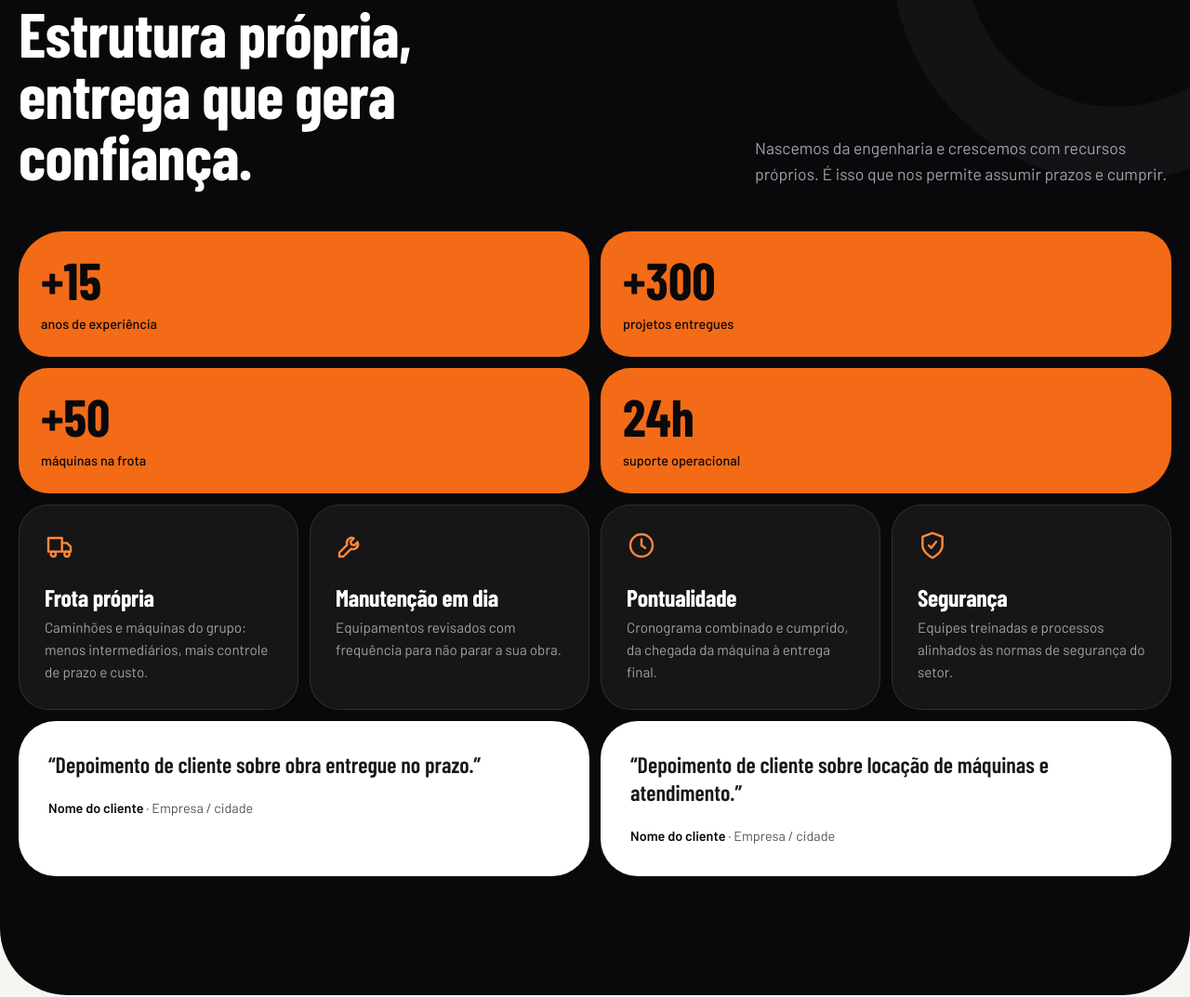
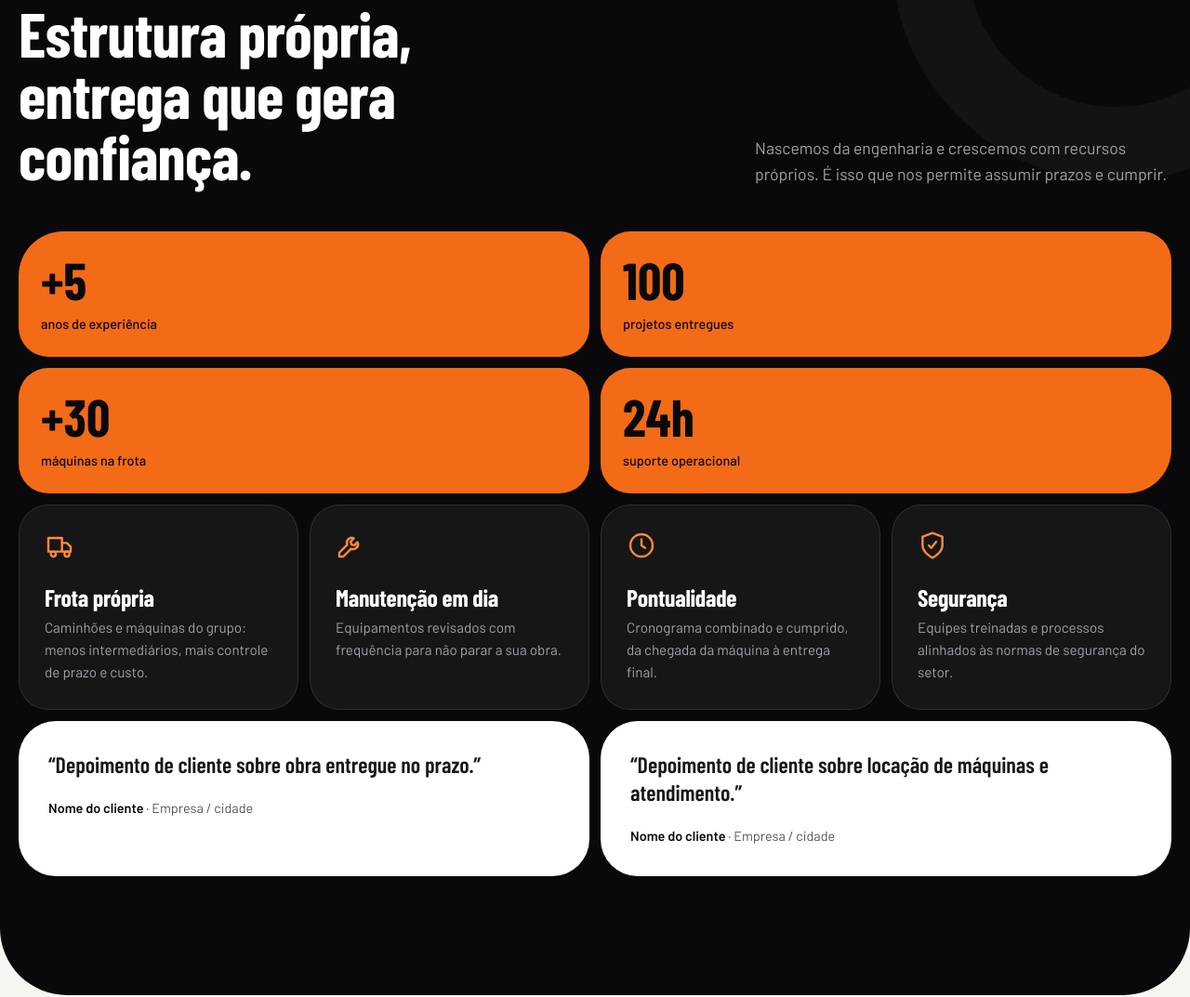
Before and after one commit to Gabriel-Machado25/GRUPO-ENG, a plain HTML site: page index.html in a window 1280 px wide. Shown: the part 3743-4816 px from the top of the page at 93% size. Drawn offline with nearby package versions, Linux system fonts and the light colour scheme; a web font is replaced by a local one.

Commit message:
Criação de branch, alterações no index.html, adição de comentário e correção de classe no header.

```diff
--- a/index.html
+++ b/index.html
@@ -11,6 +11,7 @@
   <link rel="preconnect" href="https://fonts.gstatic.com" crossorigin>
   <link href="https://fonts.googleapis.com/css2?family=Barlow+Condensed:wght@600;700;800&family=Barlow:wght@400;500;600&display=swap" rel="stylesheet">
   <link rel="stylesheet" href="style.css">
+  <!-- testando comentario -->
 </head>
 <body>
 
@@ -219,9 +220,9 @@
 
         <!-- NÚMEROS: confirme com o cliente antes de publicar -->
         <div class="stats reveal">
-          <div><strong>+15</strong><span>anos de experiência</span></div>
-          <div><strong>+300</strong><span>projetos entregues</span></div>
-          <div><strong>+50</strong><span>máquinas na frota</span></div>
+          <div><strong>+5</strong><span>anos de experiência</span></div>
+          <div><strong>100</strong><span>projetos entregues</span></div>
+          <div><strong>+30</strong><span>máquinas na frota</span></div>
           <div><strong>24h</strong><span>suporte operacional</span></div>
         </div>
 
```
